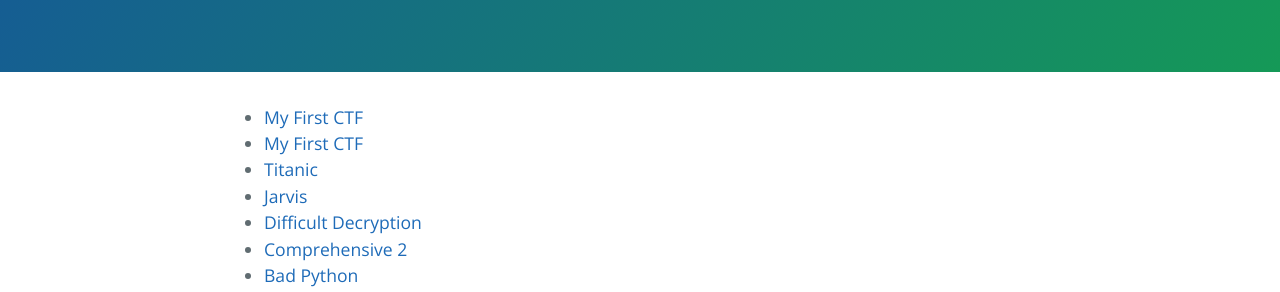
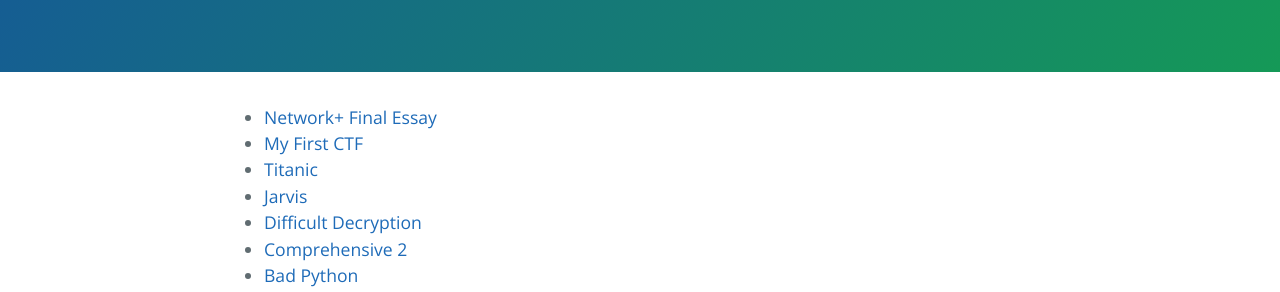
Before and after one commit to AdnanSlef/AdnanSlef.github.io, a Jekyll site: the page built from postslist.html, in a window 1280 px wide. Shown: the part 245-537 px from the top of the page. Built offline with Jekyll 4.4.1, drawn with Linux system fonts in a browser that asks for light colours.

Commit message:
upadate network+ post

```diff
--- a/_posts/2020-05-29-networking-final.md
+++ b/_posts/2020-05-29-networking-final.md
@@ -1,9 +1,9 @@
 ---
 layout: default
-title: My First CTF
-description: My first CTF
+title: Network+ Final Essay
+description: Final essay in CSCI 1152 Networking Concepts (Network+)
 categories: [portfolio]
-tags: [essays]
+tags: [Essays]
 ---
 
 # Network+ Final Essay
```
